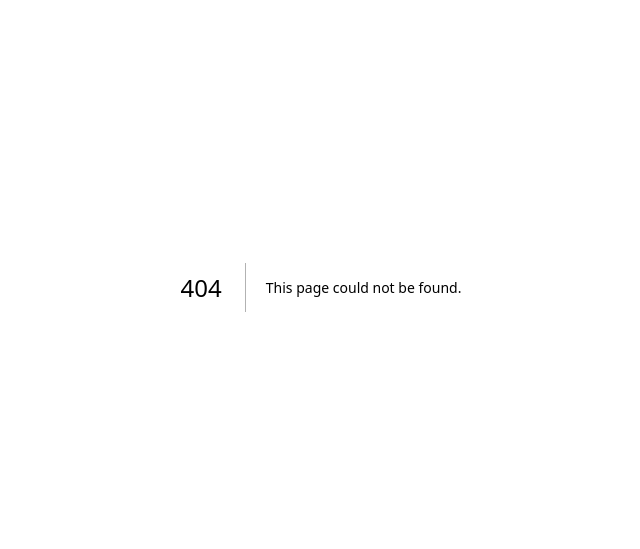
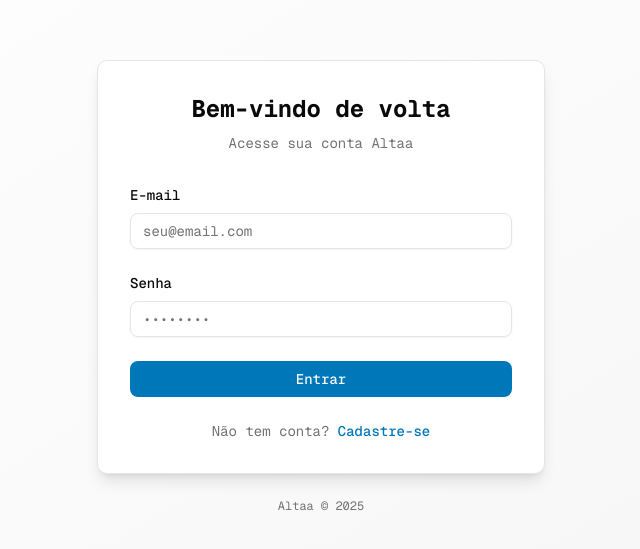
Before and after one commit to IgorSasaki/multi-tenant-saas, a Next.js app: page /login in a window 1280 px wide. Before the commit this address had no page. Shown: the part 113-662 px from the top of the page, without its empty margins (319-959 px from the left). Built offline with nearby package versions, Linux system fonts and the light colour scheme.

Commit message:
feat: implement login page and form components with animations and validation

```diff
--- /dev/null
+++ b/src/app/(public)/login/_components/SignInForm/data.ts
@@ -0,0 +1,14 @@
+export const CONTAINER_VARIANTS = {
+  hidden: { opacity: 0 },
+  visible: {
+    opacity: 1,
+    transition: {
+      staggerChildren: 0.1
+    }
+  }
+}
+
+export const ITEM_VARIANTS = {
+  hidden: { opacity: 0, y: 10 },
+  visible: { opacity: 1, y: 0 }
+}
--- /dev/null
+++ b/src/app/(public)/login/_components/SignInForm/index.tsx
@@ -0,0 +1,117 @@
+'use client'
+
+import { motion } from 'framer-motion'
+import { useRouter } from 'next/navigation'
+import { FC, useState } from 'react'
+import { useForm } from 'react-hook-form'
+
+import { Button } from '@/components/ui/button'
+import { Input } from '@/components/ui/input'
+import { Label } from '@/components/ui/label'
+import { zodResolver } from '@hookform/resolvers/zod'
+
+import { CONTAINER_VARIANTS, ITEM_VARIANTS } from './data'
+import { loginSchema, type LoginFormData } from './schemas'
+
+export const LoginForm: FC = () => {
+  const router = useRouter()
+  const [isSubmitting, setIsSubmitting] = useState(false)
+
+  const {
+    register,
+    handleSubmit,
+    formState: { errors }
+  } = useForm<LoginFormData>({
+    resolver: zodResolver(loginSchema),
+    defaultValues: {
+      email: '',
+      password: ''
+    }
+  })
+
+  const handleSubmitSignIn = async (data: LoginFormData) => {
+    setIsSubmitting(true)
+
+    try {
+      console.log({ data })
+
+      router.push('/dashboard')
+    } catch (error) {
+      console.error({ handleSubmitSignInError: error })
+    } finally {
+      setIsSubmitting(false)
+    }
+  }
+
+  return (
+    <motion.form
+      animate="visible"
+      className="w-full max-w-sm space-y-6"
+      initial="hidden"
+      onSubmit={handleSubmit(handleSubmitSignIn)}
+      variants={CONTAINER_VARIANTS}
+    >
+      <motion.div variants={ITEM_VARIANTS}>
+        <Label className="text-sm font-medium" htmlFor="email">
+          E-mail
+        </Label>
+        <Input
+          className="mt-2"
+          id="email"
+          placeholder="seu@email.com"
+          type="email"
+          {...register('email')}
+          disabled={isSubmitting}
+        />
+        {errors.email && (
+          <motion.p
+            animate={{ opacity: 1 }}
+            className="text-destructive mt-1 text-sm"
+            initial={{ opacity: 0 }}
+          >
+            {errors.email.message}
+          </motion.p>
+        )}
+      </motion.div>
+
+      <motion.div variants={ITEM_VARIANTS}>
+        <Label className="text-sm font-medium" htmlFor="password">
+          Senha
+        </Label>
+        <Input
+          className="mt-2"
+          id="password"
+          placeholder="••••••••"
+          type="password"
+          {...register('password')}
+          disabled={isSubmitting}
+        />
+        {errors.password && (
+          <motion.p
+            animate={{ opacity: 1 }}
+            className="text-destructive mt-1 text-sm"
+            initial={{ opacity: 0 }}
+          >
+            {errors.password.message}
+          </motion.p>
+        )}
+      </motion.div>
+
+      <motion.div variants={ITEM_VARIANTS}>
+        <Button className="w-full" disabled={isSubmitting} type="submit">
+          {isSubmitting ? 'Entrando...' : 'Entrar'}
+        </Button>
+      </motion.div>
+
+      <motion.p
+        className="text-muted-foreground text-center text-sm"
+        variants={ITEM_VARIANTS}
+      >
+        Não tem conta?{' '}
+        <a className="text-primary font-medium hover:underline" href="/signup">
+          Cadastre-se
+        </a>
+      </motion.p>
+    </motion.form>
+  )
+}
--- /dev/null
+++ b/src/app/(public)/login/_components/SignInForm/schemas.ts
@@ -0,0 +1,8 @@
+import { z } from 'zod'
+
+export const loginSchema = z.object({
+  email: z.email('E-mail inválido'),
+  password: z.string().min(1, 'Senha é obrigatória')
+})
+
+export type LoginFormData = z.infer<typeof loginSchema>
--- /dev/null
+++ b/src/app/(public)/login/page.tsx
@@ -0,0 +1,17 @@
+'use client'
+
+import { NextPage } from 'next'
+
+import { AuthLayout } from '@/components/layout/AuthLayout'
+
+import { LoginForm } from './_components/SignInForm'
+
+const LoginPage: NextPage = () => {
+  return (
+    <AuthLayout description="Acesse sua conta Altaa" title="Bem-vindo de volta">
+      <LoginForm />
+    </AuthLayout>
+  )
+}
+
+export default LoginPage
--- a/src/app/page.tsx
+++ b/src/app/page.tsx
@@ -1,4 +1,15 @@
+'use client'
+
+import { useRouter } from 'next/navigation'
+import { useEffect } from 'react'
+
 const RootPage = () => {
+  const router = useRouter()
+
+  useEffect(() => {
+    router.push('/login')
+  }, [])
+
   return (
     <div className="flex min-h-screen items-center justify-center">
       <div className="border-muted border-t-primary inline-block h-8 w-8 animate-spin rounded-full border-4" />
--- /dev/null
+++ b/src/components/layout/AuthLayout/index.tsx
@@ -0,0 +1,50 @@
+'use client'
+
+import { motion } from 'framer-motion'
+import { FC } from 'react'
+
+import { AuthLayoutProps } from './types'
+
+export const AuthLayout: FC<AuthLayoutProps> = ({
+  children,
+  title,
+  description
+}) => {
+  return (
+    <div className="from-background to-muted flex min-h-screen items-center justify-center bg-gradient-to-br p-4">
+      <motion.div
+        animate={{ opacity: 1, y: 0 }}
+        className="w-full max-w-md"
+        initial={{ opacity: 0, y: 20 }}
+        transition={{ duration: 0.5 }}
+      >
+        <div className="border-border bg-card rounded-lg border p-8 shadow-lg">
+          <motion.div
+            animate={{ opacity: 1 }}
+            className="mb-8 text-center"
+            initial={{ opacity: 0 }}
+            transition={{ delay: 0.1 }}
+          >
+            <h1 className="text-foreground text-2xl font-bold">{title}</h1>
+            {description && (
+              <p className="text-muted-foreground mt-2 text-sm">
+                {description}
+              </p>
+            )}
+          </motion.div>
+
+          <div className="flex justify-center">{children}</div>
+        </div>
+
+        <motion.p
+          animate={{ opacity: 1 }}
+          className="text-muted-foreground mt-6 text-center text-xs"
+          initial={{ opacity: 0 }}
+          transition={{ delay: 0.3 }}
+        >
+          Altaa © 2025
+        </motion.p>
+      </motion.div>
+    </div>
+  )
+}
--- /dev/null
+++ b/src/components/layout/AuthLayout/types.ts
@@ -0,0 +1,7 @@
+import { ReactNode } from 'react'
+
+export interface AuthLayoutProps {
+  children: ReactNode
+  description?: string
+  title: string
+}
--- /dev/null
+++ b/src/components/ui/button.tsx
@@ -0,0 +1,60 @@
+import { cva, type VariantProps } from 'class-variance-authority'
+import * as React from 'react'
+
+import { cn } from '@/lib/utils'
+import { Slot } from '@radix-ui/react-slot'
+
+const buttonVariants = cva(
+  "inline-flex items-center justify-center gap-2 whitespace-nowrap rounded-md text-sm font-medium transition-all disabled:pointer-events-none disabled:opacity-50 [&_svg]:pointer-events-none [&_svg:not([class*='size-'])]:size-4 shrink-0 [&_svg]:shrink-0 outline-none focus-visible:border-ring focus-visible:ring-ring/50 focus-visible:ring-[3px] aria-invalid:ring-destructive/20 dark:aria-invalid:ring-destructive/40 aria-invalid:border-destructive",
+  {
+    variants: {
+      variant: {
+        default: 'bg-primary text-primary-foreground hover:bg-primary/90',
+        destructive:
+          'bg-destructive text-white hover:bg-destructive/90 focus-visible:ring-destructive/20 dark:focus-visible:ring-destructive/40 dark:bg-destructive/60',
+        outline:
+          'border bg-background shadow-xs hover:bg-accent hover:text-accent-foreground dark:bg-input/30 dark:border-input dark:hover:bg-input/50',
+        secondary:
+          'bg-secondary text-secondary-foreground hover:bg-secondary/80',
+        ghost:
+          'hover:bg-accent hover:text-accent-foreground dark:hover:bg-accent/50',
+        link: 'text-primary underline-offset-4 hover:underline'
+      },
+      size: {
+        default: 'h-9 px-4 py-2 has-[>svg]:px-3',
+        sm: 'h-8 rounded-md gap-1.5 px-3 has-[>svg]:px-2.5',
+        lg: 'h-10 rounded-md px-6 has-[>svg]:px-4',
+        icon: 'size-9',
+        'icon-sm': 'size-8',
+        'icon-lg': 'size-10'
+      }
+    },
+    defaultVariants: {
+      variant: 'default',
+      size: 'default'
+    }
+  }
+)
+
+function Button({
+  className,
+  variant,
+  size,
+  asChild = false,
+  ...props
+}: React.ComponentProps<'button'> &
+  VariantProps<typeof buttonVariants> & {
+    asChild?: boolean
+  }) {
+  const Comp = asChild ? Slot : 'button'
+
+  return (
+    <Comp
+      className={cn(buttonVariants({ variant, size, className }))}
+      data-slot="button"
+      {...props}
+    />
+  )
+}
+
+export { Button, buttonVariants }
--- /dev/null
+++ b/src/components/ui/input.tsx
@@ -0,0 +1,21 @@
+import * as React from 'react'
+
+import { cn } from '@/lib/utils'
+
+function Input({ className, type, ...props }: React.ComponentProps<'input'>) {
+  return (
+    <input
+      className={cn(
+        'file:text-foreground placeholder:text-muted-foreground selection:bg-primary selection:text-primary-foreground dark:bg-input/30 border-input h-9 w-full min-w-0 rounded-md border bg-transparent px-3 py-1 text-base shadow-xs transition-[color,box-shadow] outline-none file:inline-flex file:h-7 file:border-0 file:bg-transparent file:text-sm file:font-medium disabled:pointer-events-none disabled:cursor-not-allowed disabled:opacity-50 md:text-sm',
+        'focus-visible:border-ring focus-visible:ring-ring/50 focus-visible:ring-[3px]',
+        'aria-invalid:ring-destructive/20 dark:aria-invalid:ring-destructive/40 aria-invalid:border-destructive',
+        className
+      )}
+      data-slot="input"
+      type={type}
+      {...props}
+    />
+  )
+}
+
+export { Input }
--- /dev/null
+++ b/src/components/ui/label.tsx
@@ -0,0 +1,24 @@
+'use client'
+
+import * as React from 'react'
+
+import { cn } from '@/lib/utils'
+import * as LabelPrimitive from '@radix-ui/react-label'
+
+function Label({
+  className,
+  ...props
+}: React.ComponentProps<typeof LabelPrimitive.Root>) {
+  return (
+    <LabelPrimitive.Root
+      className={cn(
+        'flex items-center gap-2 text-sm leading-none font-medium select-none group-data-[disabled=true]:pointer-events-none group-data-[disabled=true]:opacity-50 peer-disabled:cursor-not-allowed peer-disabled:opacity-50',
+        className
+      )}
+      data-slot="label"
+      {...props}
+    />
+  )
+}
+
+export { Label }
```
Also changed, not shown: package.json (+7 -1 lines), 1 other file (tests, documents, lock files or other folders).
